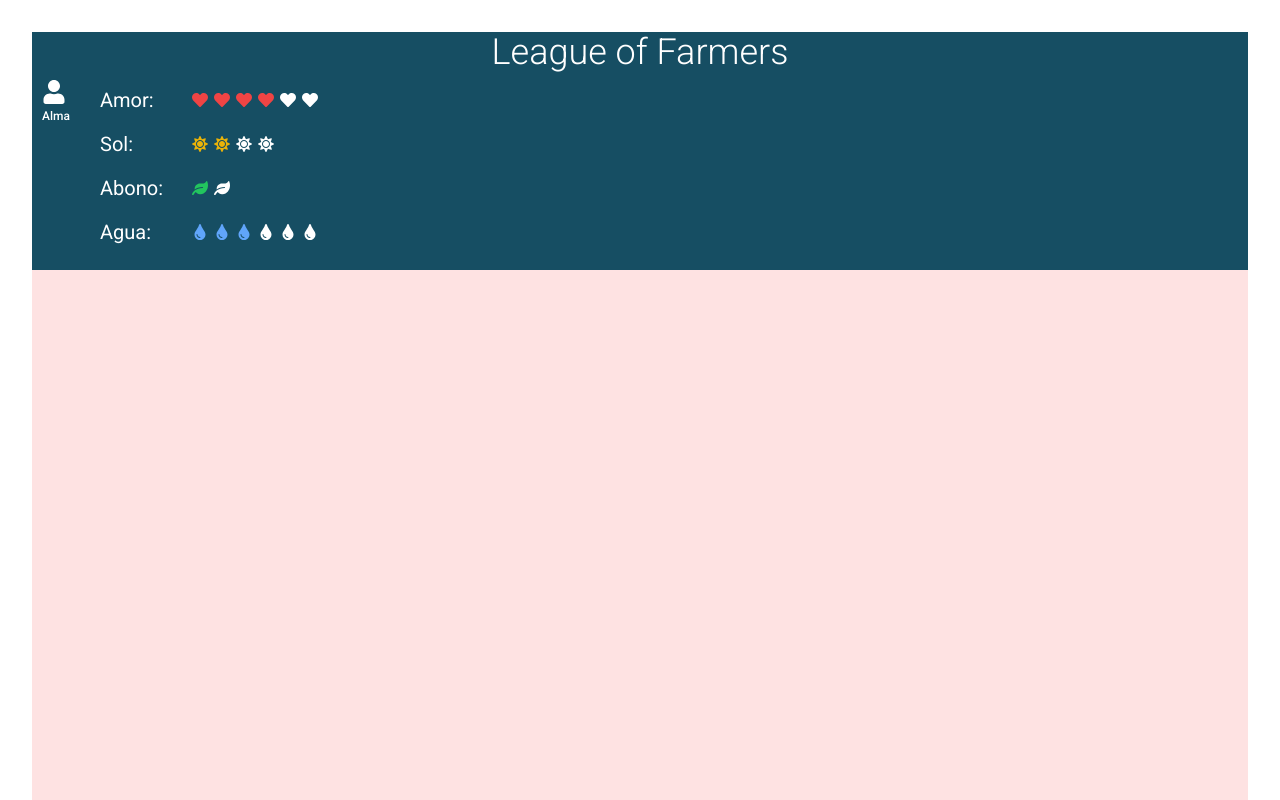
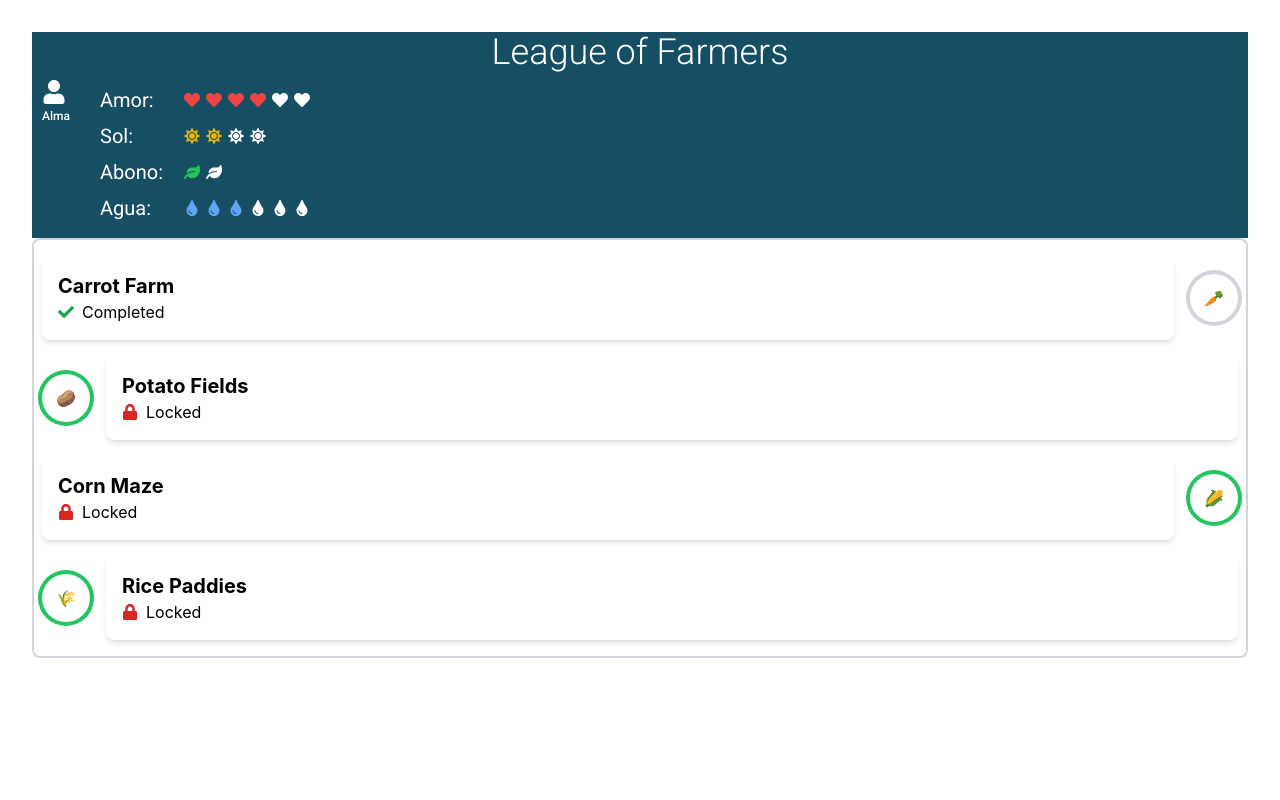
Before and after one commit to ladyBataca/League-of-farming, a React (Vite) app: page / in a window 1280 px wide. Built offline with nearby package versions, Linux system fonts and the light colour scheme.

Commit message:
:construction: save changes

```diff
--- a/src/Home.css
+++ b/src/Home.css
@@ -2,7 +2,7 @@
 :root {
   /* Define common variables for consistent spacing and breakpoints */
   --spacing-unit: 8px;
-  --container-padding: 16px;
+  --container-padding: 0px;
 }
 
 #root {
--- a/src/Home.tsx
+++ b/src/Home.tsx
@@ -1,14 +1,47 @@
 import './Home.css'
 import Resume from './components/Resume'
+import StageList from './components/StageList'
+
+// Define sample stages data
+const stages = [
+  {
+    id: 1,
+    icon: "🥕",
+    title: "Carrot Farm",
+    completed: true
+  },
+  {
+    id: 2,
+    icon: "🥔",
+    title: "Potato Fields",
+    completed: false
+  },
+  {
+    id: 3,
+    icon: "🌽",
+    title: "Corn Maze",
+    completed: false
+  },
+  {
+    id: 4,
+    icon: "🌾",
+    title: "Rice Paddies",
+    completed: false
+  }
+]
 
 function Home() {
   return (
-    <div className="min-h-screen bg-red-100">
+    <>
       <Resume
         title="League of Farmers"
         playerName="Alma"
       />
-    </div>
+      <div className="h-full">
+        <StageList stages={stages} />
+      </div>
+    </>
+
   )
 }
 
--- /dev/null
+++ b/src/components/Badges.tsx
@@ -0,0 +1,68 @@
+import { FaHeart, FaSun, FaLeaf, FaTint } from 'react-icons/fa';
+
+interface BadgeItem {
+  label: string;
+  icon: React.ReactNode;
+  total: number;
+  filled: number;
+  color: string;
+}
+
+interface BadgesProps {
+  items?: BadgeItem[];
+}
+
+const Badges = ({ items = defaultBadges }: BadgesProps) => {
+  return (
+    <ul className="list-none p-0 w-full pt-1.5 pl-2">
+      {items.map((item, idx) => (
+        <li key={idx} className="flex items-center mb-2 gap-1">
+          <span className="min-w-[80px] text-xl">{item.label}:</span>
+          <div className="flex gap-1.5">
+            {[...Array(item.total)].map((_, index) => (
+              <span
+                key={index}
+                className={index < item.filled ? item.color : "text-white"}
+              >
+                {item.icon}
+              </span>
+            ))}
+          </div>
+        </li>
+      ))}
+    </ul>
+  );
+};
+
+const defaultBadges: BadgeItem[] = [
+  {
+    label: "Amor",
+    icon: <FaHeart />,
+    total: 6,
+    filled: 4,
+    color: "text-red-500"
+  },
+  {
+    label: "Sol",
+    icon: <FaSun />,
+    total: 4,
+    filled: 2,
+    color: "text-yellow-500"
+  },
+  {
+    label: "Abono",
+    icon: <FaLeaf />,
+    total: 2,
+    filled: 1,
+    color: "text-green-500"
+  },
+  {
+    label: "Agua",
+    icon: <FaTint />,
+    total: 6,
+    filled: 3,
+    color: "text-blue-400"
+  }
+];
+
+export default Badges;
--- a/src/components/Resume.tsx
+++ b/src/components/Resume.tsx
@@ -1,8 +1,5 @@
 import { FaUser } from 'react-icons/fa';
-import { FaHeart } from 'react-icons/fa';
-import { FaSun } from 'react-icons/fa';
-import { FaLeaf } from 'react-icons/fa';
-import { FaTint } from 'react-icons/fa';
+import Badges from './Badges';
 
 interface ResumeProps {
   title?: string;
@@ -16,57 +13,13 @@ const Resume = ({
   return (
     <div className='bg-cyan-900 font-roboto'>
       <h2 className="font-roboto text-white text-4xl font-light items-center justify-center text-center">{title}</h2>
-      <div className=" text-white w-full flex flex-row items-start py-2">
+      <div className="text-white w-full flex flex-row items-start py-2">
         <div className="flex flex-col items-start pl-2.5 min-w-[60px]">
           <FaUser className="text-2xl mb-1" />
           <span className="text-xs font-medium">{playerName}</span>
         </div>
 
-        <ul className="list-none p-0 w-full pt-1.5 pl-2">
-          <li className="flex items-center mb-4 gap-3">
-            <span className="min-w-[80px] text-xl">Amor:</span>
-            <div className="flex gap-1.5">
-              {[...Array(6)].map((_, index) => (
-                <span key={index} className={index < 4 ? "text-red-500" : "text-white"}>
-                  <FaHeart />
-                </span>
-              ))}
-            </div>
-          </li>
-
-          <li className="flex items-center mb-4 gap-3">
-            <span className="min-w-[80px] text-xl">Sol:</span>
-            <div className="flex gap-1.5">
-              {[...Array(4)].map((_, index) => (
-                <span key={index} className={index < 2 ? "text-yellow-500" : "text-white"}>
-                  <FaSun />
-                </span>
-              ))}
-            </div>
-          </li>
-
-          <li className="flex items-center mb-4 gap-3">
-            <span className="min-w-[80px] text-xl">Abono:</span>
-            <div className="flex gap-1.5">
-              {[...Array(2)].map((_, index) => (
-                <span key={index} className={index < 1 ? "text-green-500" : "text-white"}>
-                  <FaLeaf />
-                </span>
-              ))}
-            </div>
-          </li>
-
-          <li className="flex items-center mb-4 gap-3">
-            <span className="min-w-[80px] text-xl">Agua:</span>
-            <div className="flex gap-1.5">
-              {[...Array(6)].map((_, index) => (
-                <span key={index} className={index < 3 ? "text-blue-400" : "text-white"}>
-                  <FaTint />
-                </span>
-              ))}
-            </div>
-          </li>
-        </ul>
+        <Badges />
       </div>
     </div>
   );
--- /dev/null
+++ b/src/components/StageItem.tsx
@@ -0,0 +1,39 @@
+import { FaLock } from "react-icons/fa";
+import { FaCheck } from "react-icons/fa";
+
+interface StageItemProps {
+  icon: React.ReactNode;
+  title: string;
+  completed: boolean;
+  position: 'left' | 'right';
+}
+
+const StageItem: React.FC<StageItemProps> = ({ icon, title, completed, position }) => {
+  return (
+    <div className={`flex items-center w-full ${position === 'right' ? 'flex-row-reverse' : 'flex-row'}`}>
+      {/* Icon Circle */}
+      <div className={`flex-shrink-0 ${position === 'right' ? 'ml-4' : 'mr-4'}`}>
+        <div className={`flex h-12 w-12 rounded-full bg-white items-center justify-center
+          ${completed ? 'ring-4 ring-gray-300' : 'ring-4 ring-green-500'}`}>
+          {icon}
+        </div>
+      </div>
+
+      {/* Content Card */}
+      <div className="flex-grow">
+        <div className={`bg-white rounded-lg shadow-md p-4 w-full`}>
+          <h3 className="text-xl font-bold text-black">{title}</h3>
+          <p className="flex items-center gap-2 text-black">
+            {completed ?
+              <FaCheck className="text-green-600" size={16} /> :
+              <FaLock className="text-red-600" size={16} />
+            }
+            {completed ? 'Completed' : 'Locked'}
+          </p>
+        </div>
+      </div>
+    </div>
+  );
+};
+
+export default StageItem;
--- /dev/null
+++ b/src/components/StageList.tsx
@@ -0,0 +1,31 @@
+import StageItem from "./StageItem";
+
+interface Stage {
+  icon: React.ReactNode;
+  title: string;
+  completed: boolean;
+}
+
+interface StageListProps {
+  stages: Stage[];
+}
+
+const StageList: React.FC<StageListProps> = ({ stages }) => {
+  return (
+    <div className="w-full px-2 border-2 border-gray-300 rounded-lg">
+      <div className="flex flex-col space-y-4 py-4">
+        {stages.map((stage, index) => (
+          <StageItem
+            key={stage.title}
+            icon={stage.icon}
+            title={stage.title}
+            completed={stage.completed}
+            position={index % 2 === 0 ? 'right' : 'left'}
+          />
+        ))}
+      </div>
+    </div>
+  );
+};
+
+export default StageList;
```
Also changed, not shown: 1 other file (tests, documents, lock files or other folders).
